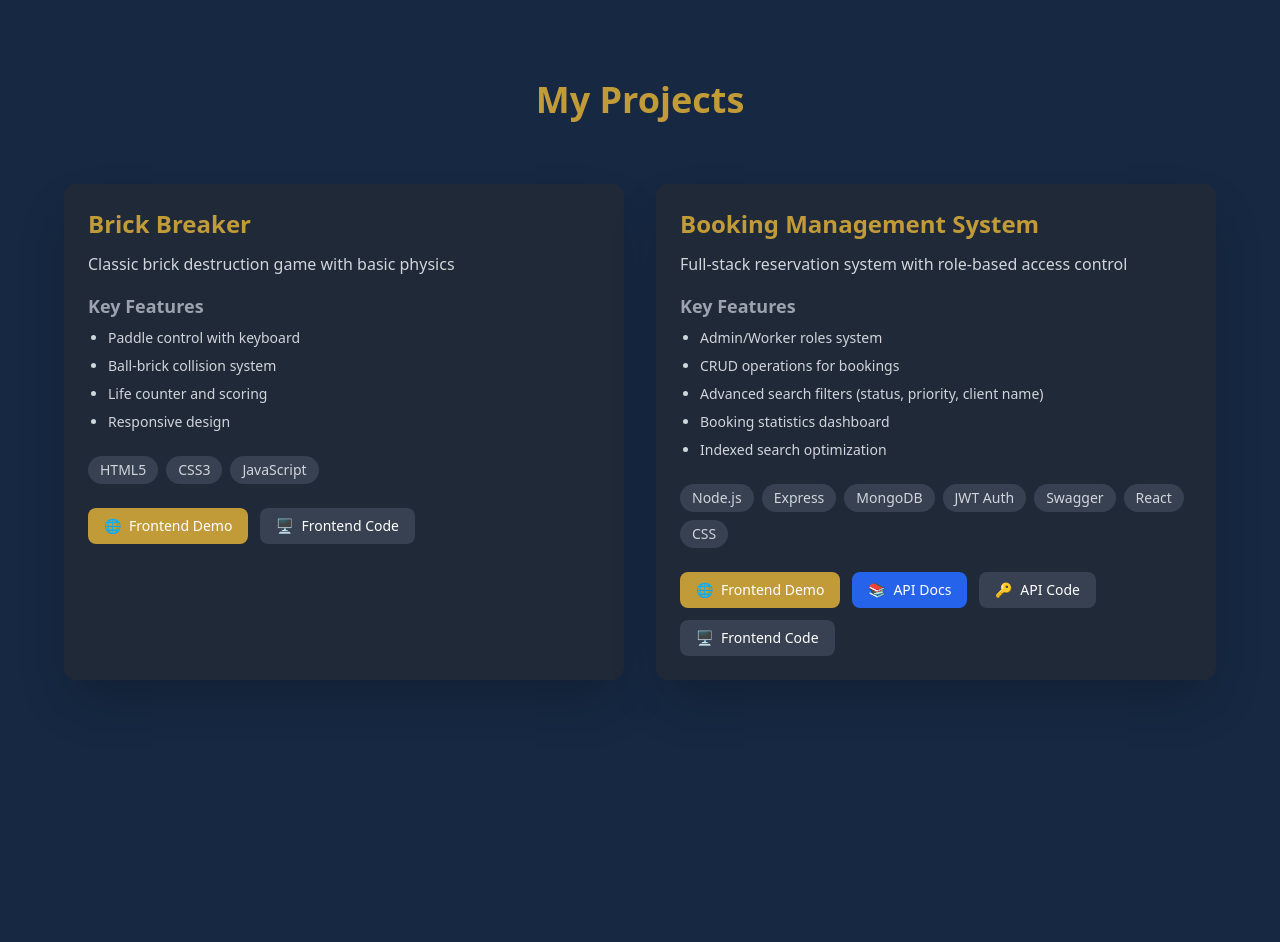
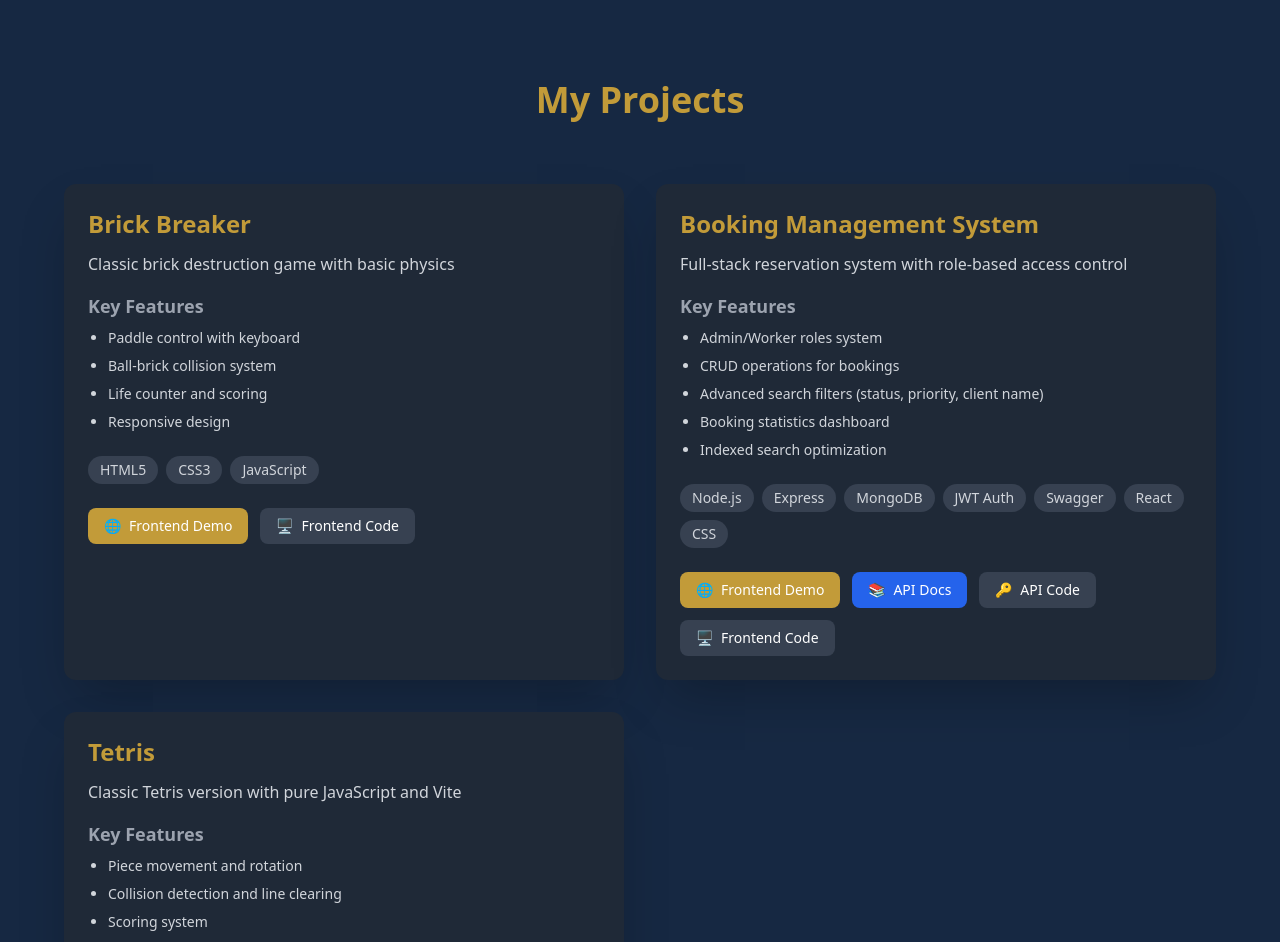
Before and after one commit to Jorgesq9/PortfolioFullStack, a Next.js app: page /projects in a window 1280 px wide. Shown: the top 942 px of the page. Before the commit the page ends 800 px from the top, so only its background shows below. Built offline with nearby package versions, Linux system fonts and the light colour scheme.

Commit message:
Tetris added

```diff
--- a/data/projectsData.js
+++ b/data/projectsData.js
@@ -21,7 +21,7 @@ export const projectsData = [
     tech: ["HTML5", "CSS3", "JavaScript"],
     images: ["/Brick.png"],
     links: {
-      demo: "https://jorgesq9.github.io/BrickBattle/",
+      demo: "http://brickbattle.jorgeesquivafullstack.es/",
       code_frontend: "https://github.com/Jorgesq9/BrickBattle",
     },
   },
@@ -64,4 +64,29 @@ export const projectsData = [
       docs: "http://5.175.47.216:5000/api-docs/#/", // URL de Swagger
     },
   },
+  {
+    id: 3,
+    title_es: "Tetris",
+    title_en: "Tetris",
+    description_es: "Versión clásica de Tetris con JavaScript puro y Vite",
+    description_en: "Classic Tetris version with pure JavaScript and Vite",
+    features_es: [
+      "Movimiento y rotación de piezas",
+      "Detección de colisiones y eliminación de líneas",
+      "Sistema de puntuación",
+      "Modo de juego infinito",
+    ],
+    features_en: [
+      "Piece movement and rotation",
+      "Collision detection and line clearing",
+      "Scoring system",
+      "Endless game mode",
+    ],
+    tech: ["HTML5", "CSS3", "JavaScript", "Vite", "Nginx"],
+    images: ["/Tetris.png"],
+    links: {
+      demo: "http://tetris.jorgeesquivafullstack.es/",
+      code_frontend: "https://github.com/Jorgesq9/TetrisJS",
+    },
+  },
 ];
```
